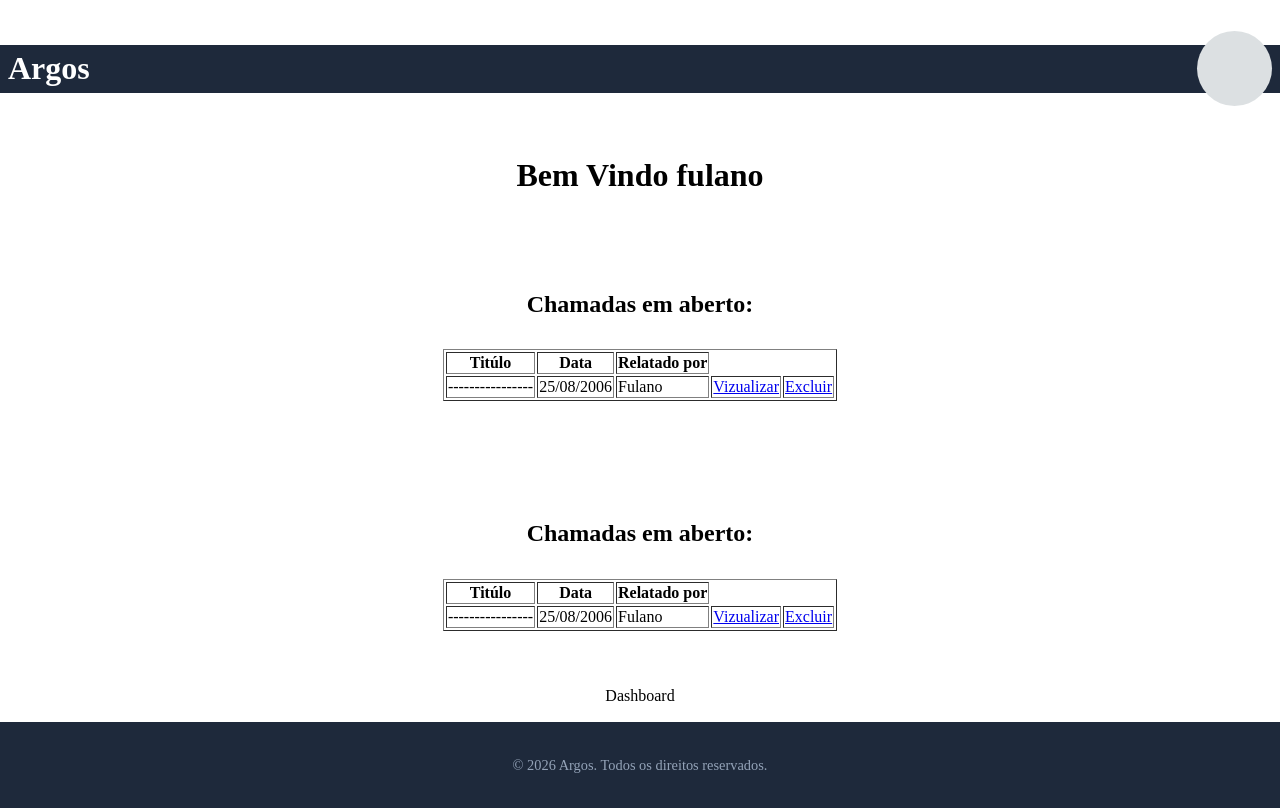
After one commit to IuryNi/Argos, a PHP site: page /principal_admin_tecnico.php in a window 1280 px wide; the page is wider, and only the part inside the window is pictured. The commit adds this page. Run offline with PHP 8.4, Linux system fonts and the light colour scheme.

Commit message:
base completa

```diff
--- a/cabecalho-rodape.php
+++ b/cabecalho-rodape.php
@@ -8,7 +8,7 @@
       "<header class='cabecalho'>
       <h1>Argos</h1>";
       if ($tipo == 1) {
-        $header .= "<a href='indefinido'><div id='perfil'></div></a>";
+        $header .= "<a href='login.php'><div id='perfil'></div></a>";
       }
       $header .= "</header>";
       echo $header;
--- a/login.php
+++ b/login.php
@@ -18,7 +18,7 @@
     <?php cabecalho(2) ?>
     <form method="post" action="valida_login.php">
         <p>Email: <input type="email" name="txt_email"></p>
-        <p>Senha: <input type="password" name="pas_senha"></p>
+        <p>Senha: <input type="password" name="pas_senha">//senha 1234 para admin</p>
         <p><input type="submit" value="Entrar"></p>
     </form>
     <p>Não possui conta? <a href="cadastro.php">Clique aqui</a></p>
--- a/principal.php
+++ b/principal.php
@@ -18,7 +18,7 @@
     <?php cabecalho(1) ?>
     <h1>Bem Vindo fulano</h1>
 
-    <p><h2>Chamadas em aberto</h2>
+    <p><h2>Suas chamadas em aberto</h2>
     <table border="1">
         <tr>
             <th>Titúlo</th>
@@ -32,7 +32,7 @@
     </table>
     </p>
 
-    <p><h2>Chamadas Concluidas</h2>
+    <p><h2>Suas chamadas concluidas</h2>
     <table border="1">
         <tr>
             <th>Titúlo</th>
--- /dev/null
+++ b/principal_admin_tecnico.php
@@ -0,0 +1,59 @@
+<?php
+    require_once("cabecalho-rodape.php")
+?>
+<!DOCTYPE html>
+<html lang="pt-br">
+<head>
+    <meta charset="UTF-8">
+    <meta name="viewport" content="width=device-width, initial-scale=1.0">
+    <title>Login Argos</title>
+    <style>
+        body {
+        display: grid;
+        place-items: center;
+        }
+    </style>
+</head>
+<body>
+    <?php cabecalho(1) ?>
+    <h1>Bem Vindo fulano</h1>
+
+    <p><h2>Chamadas em aberto:</h2>
+    <table border="1">
+        <tr>
+            <th>Titúlo</th>
+            <th>Data</th>
+            <th>Relatado por</th>
+        </tr>
+        <tr>
+            <td>----------------</td>
+            <td>25/08/2006</td>
+            <td>Fulano</td>
+            <td><a href="problema.php?modo=view">Vizualizar</a></td>
+            <td><a href="?">Excluir</a></td>
+        </tr>
+    </table>
+    </p>
+
+   <p><h2>Chamadas em aberto:</h2>
+    <table border="1">
+        <tr>
+            <th>Titúlo</th>
+            <th>Data</th>
+            <th>Relatado por</th>
+        </tr>
+        <tr>
+            <td>----------------</td>
+            <td>25/08/2006</td>
+            <td>Fulano</td>
+            <td><a href="problema.php?modo=view">Vizualizar</a></td>
+            <td><a href="?">Excluir</a></td>
+        </tr>
+    </table>
+    </p>
+
+    <div border="2">Dashboard</div>
+
+    <?php rodape() ?>
+</body>
+</html>
```
Also changed, not shown: valida_login.php (+7 -1 lines).
